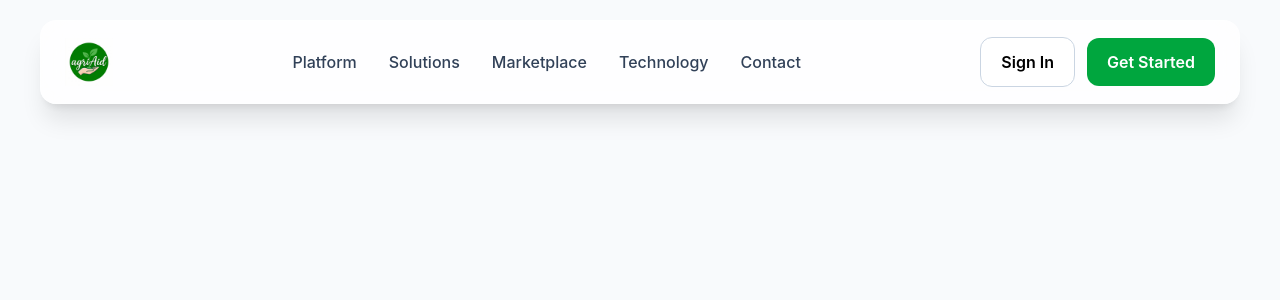
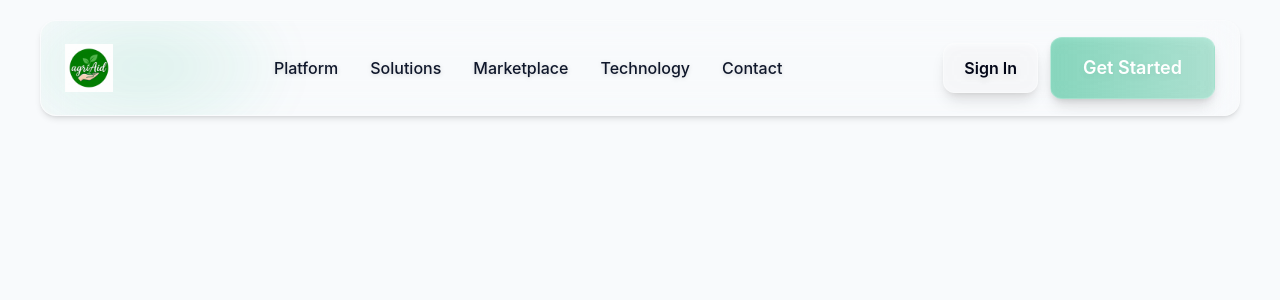
Before and after one commit to alapani-svg/agriAid-frontend, a React (Vite) app: page / in a window 1280 px wide. Shown: the top 300 px of the page. Built offline with nearby package versions, Linux system fonts and the light colour scheme.

Commit message:
Sync local structure to GitHub

```diff
--- a/src/features/landing/sections/Navigation.tsx
+++ b/src/features/landing/sections/Navigation.tsx
@@ -6,6 +6,7 @@
 import Button from "../../../shared/ui/Button";
 import Logo from "../../../shared/ui/Logo";
 import Container from "../../../shared/ui/Container";
+import GlassBlob from "../../../shared/ui/GlassBlob";
 
 const navigation = [
   {
@@ -41,9 +42,15 @@
       className="fixed top-0 z-50 w-full"
     >
       <Container>
-        <nav className="mt-5 rounded-2xl border border-white/20 bg-white/80 backdrop-blur-xl shadow-xl">
+        <nav
+          className="relative overflow-hidden mt-5 rounded-2xl border border-white/20 bg-[rgba(255,255,255,0.08)] backdrop-blur-[18px] shadow-md"
+          style={{ WebkitBackdropFilter: "blur(18px)" }}
+        >
+          <div className="absolute inset-0 -z-10">
+            <GlassBlob />
+          </div>
+
           <div className="flex items-center justify-between px-6 py-4">
-
             <Logo className="h-12 w-auto" />
 
             <div className="hidden gap-8 lg:flex">
@@ -53,7 +60,7 @@
                   to={item.to}
                   smooth
                   duration={600}
-                  className="cursor-pointer font-medium text-slate-700 transition hover:text-green-600"
+                  className="cursor-pointer font-medium text-slate-900 transition hover:text-green-700 drop-shadow-sm"
                 >
                   {item.name}
                 </Link>
@@ -61,11 +68,20 @@
             </div>
 
             <div className="hidden items-center gap-3 lg:flex">
-              <Button variant="outline">
+              <Button
+                variant="outline"
+                glassy
+                className="text-slate-950 font-semibold shadow-lg drop-shadow-md"
+              >
                 Sign In
               </Button>
 
-              <Button>
+              <Button
+                variant="primary"
+                size="lg"
+                glassy
+                className="shadow-lg drop-shadow-md"
+              >
                 Get Started
               </Button>
             </div>
@@ -76,12 +92,10 @@
             >
               {open ? <X /> : <Menu />}
             </button>
-
           </div>
 
           {open && (
             <div className="space-y-4 border-t p-6 lg:hidden">
-
               {navigation.map((item) => (
                 <Link
                   key={item.name}
@@ -95,13 +109,16 @@
                 </Link>
               ))}
 
-              <Button fullWidth>
+              <Button
+                fullWidth
+                variant="primary"
+                glassy
+                className="mt-1"
+              >
                 Get Started
               </Button>
-
             </div>
           )}
-
         </nav>
       </Container>
     </motion.header>
--- a/src/shared/ui/Button.tsx
+++ b/src/shared/ui/Button.tsx
@@ -1,11 +1,13 @@
 import type { ButtonHTMLAttributes, ReactNode } from "react";
 import clsx from "clsx";
+import { motion } from "framer-motion";
 
 interface ButtonProps extends ButtonHTMLAttributes<HTMLButtonElement> {
   children: ReactNode;
   variant?: "primary" | "secondary" | "outline";
   size?: "sm" | "md" | "lg";
   fullWidth?: boolean;
+  glassy?: boolean;
 }
 
 export default function Button({
@@ -13,23 +15,35 @@
   variant = "primary",
   size = "md",
   fullWidth = false,
+  glassy = false,
   className,
   ...props
 }: ButtonProps) {
   return (
     <button
       className={clsx(
-        "rounded-xl font-semibold transition-all duration-300 active:scale-95",
+        // base glassy appearance
+        "rounded-xl font-semibold transition-all duration-300 active:scale-95 relative overflow-hidden",
+        glassy ? "border border-white/20 backdrop-blur-[10px] bg-[rgba(255,255,255,0.08)] overflow-hidden" : "",
 
+        // variants: keep semantic variants but use translucent tints
         {
-          "bg-green-600 hover:bg-green-700 text-white":
-            variant === "primary",
+          "text-white bg-[rgba(16,185,129,0.14)] hover:bg-[rgba(16,185,129,0.2)]":
+            variant === "primary" && !glassy,
 
-          "bg-amber-500 hover:bg-amber-600 text-white":
+          // glassy primary uses gradient + stronger tint
+          "text-white font-bold bg-gradient-to-r from-[rgba(16,185,129,0.46)] to-[rgba(16,185,129,0.3)] hover:from-[rgba(16,185,129,0.56)] hover:to-[rgba(16,185,129,0.38)] shadow-[0_8px_30px_rgba(16,185,129,0.12)]":
+            variant === "primary" && glassy,
+
+          "text-white bg-[rgba(245,158,11,0.12)] hover:bg-[rgba(245,158,11,0.18)]":
             variant === "secondary",
 
-          "border border-slate-300 bg-white hover:bg-slate-100":
-            variant === "outline",
+          "border border-white/20 bg-[rgba(255,255,255,0.02)] text-slate-900 hover:bg-[rgba(255,255,255,0.04)]":
+            variant === "outline" && !glassy,
+
+          // glassy outline variant: stronger tint, softer border and depth
+          "bg-[rgba(255,255,255,0.18)] border-white/30 text-slate-950 shadow-[0_12px_40px_rgba(15,23,42,0.14)] hover:bg-[rgba(255,255,255,0.26)]":
+            variant === "outline" && glassy,
 
           "px-3 py-2 text-sm":
             size === "sm",
@@ -46,9 +60,26 @@
 
         className
       )}
+      // Safari / WebKit fallback for backdrop-filter
+      style={{ WebkitBackdropFilter: "blur(12px)" }}
       {...props}
     >
       {children}
+
+      {glassy && (
+        // subtle moving sheen to suggest liquid surface
+        <motion.span
+          aria-hidden
+          className="absolute left-0 top-0 h-full w-48 -translate-x-full rounded-xl opacity-30"
+          style={{
+            background:
+              "linear-gradient(90deg, rgba(255,255,255,0.02) 0%, rgba(255,255,255,0.18) 50%, rgba(255,255,255,0.02) 100%)",
+            mixBlendMode: "overlay",
+          }}
+          animate={{ x: ["-120%", "120%"] }}
+          transition={{ duration: 2.2, repeat: Infinity, ease: "easeInOut" }}
+        />
+      )}
     </button>
   );
 }
--- /dev/null
+++ b/src/shared/ui/GlassBlob.tsx
@@ -0,0 +1,18 @@
+import { motion } from "framer-motion";
+
+export default function GlassBlob() {
+  return (
+    <motion.div
+      aria-hidden
+      initial={{ x: -80, opacity: 0 }}
+      animate={{ x: 0, opacity: 1 }}
+      transition={{ duration: 1.6, repeat: Infinity, repeatType: "mirror", ease: "easeInOut" }}
+      className="pointer-events-none absolute -left-20 -top-16 w-[420px] h-[220px] rounded-full"
+      style={{
+        background: "radial-gradient(closest-side, rgba(16,185,129,0.22), rgba(16,185,129,0.06) 60%, transparent 70%)",
+        filter: "blur(28px)",
+        mixBlendMode: "normal",
+      }}
+    />
+  );
+}
--- a/src/shared/ui/GlassCard.tsx
+++ b/src/shared/ui/GlassCard.tsx
@@ -18,6 +18,7 @@
         "backdrop-blur-xl",
         "shadow-xl",
         "p-6",
+        "text-slate-900",
         className
       )}
     >
```
